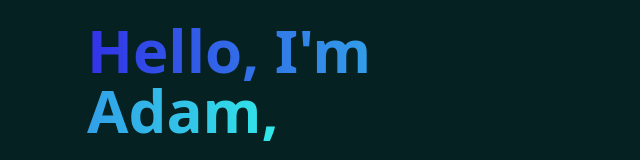
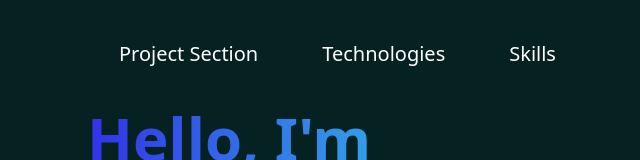
Before and after one commit to redkorr/portfolio, a Next.js app: page / in a window 1280 px wide. Shown: the top 160 px of the page, without its empty margins (169-809 px from the left). Built offline with nearby package versions, Linux system fonts and the light colour scheme; data requests are answered from the project's data file.

Commit message:
feat: created NavigationBar component

```diff
--- a/src/app/globals.css
+++ b/src/app/globals.css
@@ -30,3 +30,7 @@ body {
 ::-webkit-scrollbar-thumb:hover {
   background: rgb(124, 124, 124);
 }
+
+html {
+  scroll-behavior: smooth !important;
+}
--- a/src/app/page.tsx
+++ b/src/app/page.tsx
@@ -1,8 +1,9 @@
-import { HeroSection, ProjectsSection, Skills, Technologies } from '@/components';
+import { HeroSection, NavigationBar, ProjectsSection, Skills, Technologies } from '@/components';
 
 export default function Home() {
   return (
-    <main className="mx-auto my-5 w-3/5">
+    <main className="mx-auto w-3/5 scroll-smooth">
+      <NavigationBar />
       <HeroSection />
       <ProjectsSection />
       <Technologies />
--- /dev/null
+++ b/src/components/NavigationBar/NavigationBar.tsx
@@ -0,0 +1,35 @@
+import Link from 'next/link';
+import React from 'react';
+
+const NavigationBar = () => {
+  return (
+    <div className="py-10 flex">
+      <div className="text-xl px-8">
+        <Link
+          href="#ProjectsSection"
+          scroll={false}
+        >
+          <button>Project Section</button>
+        </Link>
+      </div>
+      <div className="text-xl mx-8">
+        <Link
+          href="#Technologies"
+          scroll={false}
+        >
+          <button>Technologies</button>
+        </Link>
+      </div>
+      <div className="text-xl mx-8">
+        <Link
+          href="#Skills"
+          scroll={false}
+        >
+          <button>Skills</button>
+        </Link>
+      </div>
+    </div>
+  );
+};
+
+export default NavigationBar;
--- a/src/components/index.ts
+++ b/src/components/index.ts
@@ -7,3 +7,5 @@ export { default as Modal } from './Modal/Modal';
 export { default as Technologies } from './Technologies/Technologies';
 
 export { default as Skills } from './Skills/Skills';
+
+export { default as NavigationBar } from './NavigationBar/NavigationBar';
```
